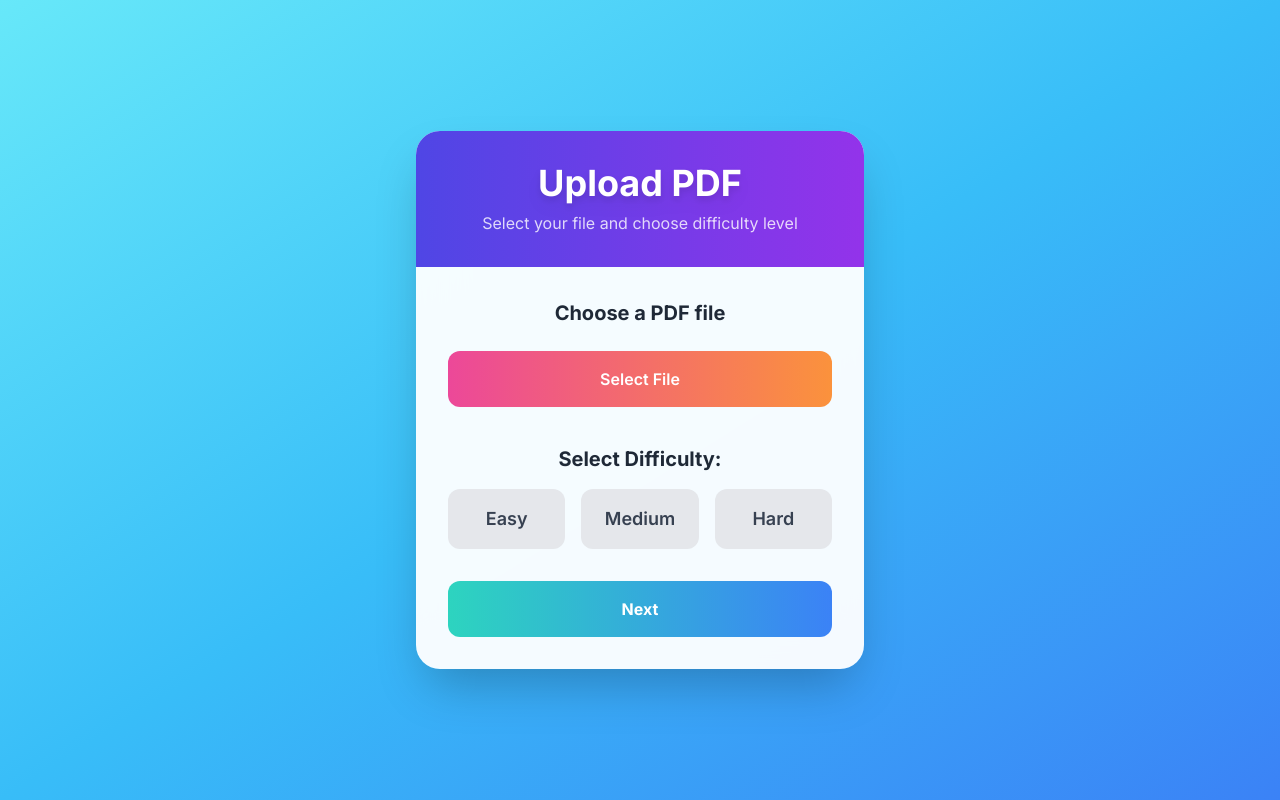
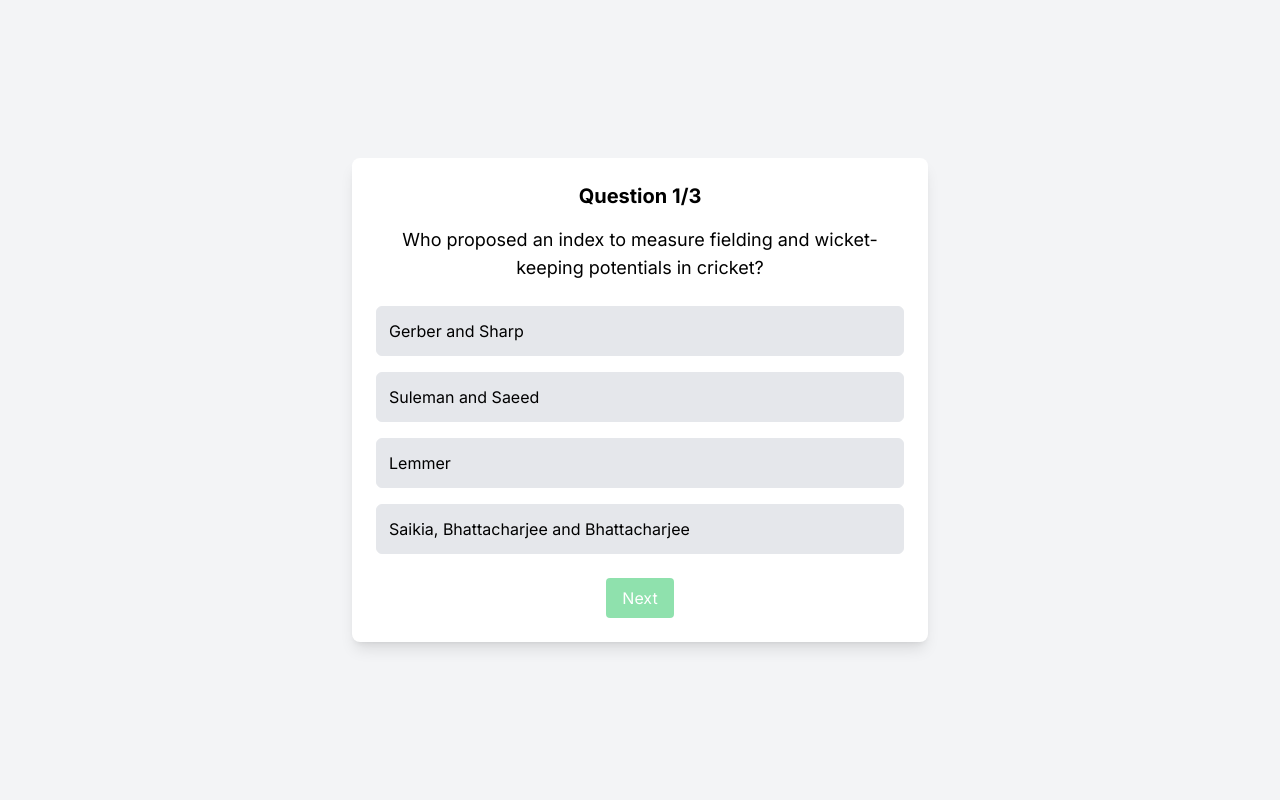
Before and after one commit to ayush0210/quickquizz-frontend, a React (Create React App) app: page /quiz in a window 1280 px wide. Before the commit this address led to /upload. Built offline with nearby package versions, Linux system fonts and the light colour scheme.

Commit message:
ReadingPage and QuizPage

```diff
--- a/package.json
+++ b/package.json
@@ -3,7 +3,6 @@
   "version": "0.1.0",
   "private": true,
   "dependencies": {
-    "@tailwindcss/forms": "^0.5.9",
     "@tailwindcss/typography": "^0.5.15",
     "@testing-library/jest-dom": "^5.17.0",
     "@testing-library/react": "^13.4.0",
@@ -39,6 +38,7 @@
     ]
   },
   "devDependencies": {
+    "@tailwindcss/forms": "^0.5.9",
     "autoprefixer": "^10.4.20",
     "postcss": "^8.4.47",
     "tailwindcss": "^3.4.13"
--- a/src/App.js
+++ b/src/App.js
@@ -1,7 +1,11 @@
 import React from 'react';
 import { BrowserRouter as Router, Route, Routes, Navigate } from 'react-router-dom';
+
 import UploadPage from './components/UploadPage';
 import SummaryPage from './components/SummaryPage';
+import ReadingPage from './components/ReadingPage';
+import QuizPage from './components/QuizPage';
+
 import './App.css';
 
 function App() {
@@ -12,6 +16,8 @@ function App() {
           <Route path="/" element={<Navigate to="/upload" replace />} />
           <Route path="/upload" element={<UploadPage />} />
           <Route path="/summary" element={<SummaryPage />} />
+          <Route path="/reading" element={<ReadingPage />} />
+          <Route path="/quiz" element={<QuizPage />} />
           <Route path="*" element={<Navigate to="/upload" replace />} />
         </Routes>
       </div>
--- /dev/null
+++ b/src/components/QuizPage.js
@@ -0,0 +1,160 @@
+import React, { useState } from 'react';
+import '../index.css'; // Tailwind styles
+
+const quizData = {
+    "questions": [
+        {
+            "question": "Who proposed an index to measure fielding and wicket-keeping potentials in cricket?",
+            "options": [
+                "Gerber and Sharp",
+                "Suleman and Saeed",
+                "Lemmer",
+                "Saikia, Bhattacharjee and Bhattacharjee"
+            ],
+            "answer": 0,
+            "justification": "Gerber and Sharp (2006) proposed an index to measure fielding and wicket-keeping potentials."
+        },
+        {
+            "question": "What is the 'SS Index'?",
+            "options": [
+                "A tool for analysing player performance in batting, bowling and wicket-keeping",
+                "A tool for measuring fielding potentials",
+                "A method to determine optimal scoring rates",
+                "A player rating system in ODI cricket"
+            ],
+            "answer": 0,
+            "justification": "Suleman and Saeed (2009) introduced the 'SS Index', a comprehensive tool for analysing player performance in batting, bowling and wicket-keeping, using Twenty20 cricket match data."
+        },
+        {
+            "question": "What did Lemmer (2011) focus on in Test cricket?",
+            "options": [
+                "Batting performance",
+                "Bowling performance",
+                "Fielding performance",
+                "Wicket-keeping performance and batting performance"
+            ],
+            "answer": 3,
+            "justification": "Lemmer (2011) focused specifically on wicket-keeping performance in Test cricket, considering both batting performance and dismissal rate."
+        },
+        // Add the rest of your questions here...
+    ]
+};
+
+const QuizPage = () => {
+    const [currentQuestion, setCurrentQuestion] = useState(0);
+    const [selectedOption, setSelectedOption] = useState(null);
+    const [score, setScore] = useState(0);
+    const [showResults, setShowResults] = useState(false);
+    const [results, setResults] = useState([]);
+
+    const totalQuestions = quizData.questions.length;
+
+    const handleOptionSelect = (index) => {
+        setSelectedOption(index);
+    };
+
+    const handleNextQuestion = () => {
+        const isCorrect = selectedOption === quizData.questions[currentQuestion].answer;
+
+        // Update score and track whether the answer was correct or not
+        if (isCorrect) {
+            setScore(score + 1);
+        }
+
+        // Store result (whether it's correct or not)
+        setResults([
+            ...results,
+            {
+                question: quizData.questions[currentQuestion].question,
+                selectedOption,
+                correctAnswer: quizData.questions[currentQuestion].answer,
+                isCorrect,
+                justification: quizData.questions[currentQuestion].justification
+            }
+        ]);
+
+        setSelectedOption(null);
+        if (currentQuestion < totalQuestions - 1) {
+            setCurrentQuestion(currentQuestion + 1);
+        } else {
+            setShowResults(true);
+        }
+    };
+
+    const handleRestartQuiz = () => {
+        setCurrentQuestion(0);
+        setScore(0);
+        setSelectedOption(null);
+        setShowResults(false);
+        setResults([]);
+    };
+
+    return (
+        <div className="min-h-screen bg-gray-100 p-5 flex items-center justify-center">
+            <div className="bg-white shadow-lg p-6 rounded-lg max-w-xl w-full">
+                {!showResults ? (
+                    <>
+                        <h1 className="text-xl font-bold mb-4">
+                            Question {currentQuestion + 1}/{totalQuestions}
+                        </h1>
+                        <p className="mb-6 text-lg">{quizData.questions[currentQuestion].question}</p>
+
+                        <div className="grid grid-cols-1 gap-4">
+                            {quizData.questions[currentQuestion].options.map((option, index) => (
+                                <button
+                                    key={index}
+                                    onClick={() => handleOptionSelect(index)}
+                                    className={`p-3 border rounded-md text-left ${
+                                        selectedOption === index ? 'bg-blue-500 text-white' : 'bg-gray-200'
+                                    }`}
+                                >
+                                    {option}
+                                </button>
+                            ))}
+                        </div>
+
+                        <div className="mt-6">
+                            <button
+                                onClick={handleNextQuestion}
+                                disabled={selectedOption === null}
+                                className="bg-green-500 text-white px-4 py-2 rounded hover:bg-green-600 disabled:opacity-50"
+                            >
+                                {currentQuestion === totalQuestions - 1 ? 'Finish Quiz' : 'Next'}
+                            </button>
+                        </div>
+                    </>
+                ) : (
+                    <>
+                        <h1 className="text-2xl font-bold mb-4">Quiz Completed!</h1>
+                        <p className="text-lg mb-4">Your Score: {score}/{totalQuestions}</p>
+
+                        <div className="mb-6">
+                            <h2 className="text-lg font-bold mb-2">Results</h2>
+                            {results.map((result, index) => (
+                                <div key={index} className="mb-4">
+                                    <p className="text-gray-700">
+                                        <strong>Q{index + 1}:</strong> {result.question}
+                                    </p>
+                                    <p className={`text-sm ${result.isCorrect ? 'text-green-600' : 'text-red-600'}`}>
+                                        Your Answer: {quizData.questions[index].options[result.selectedOption]} [{result.isCorrect ? 'Correct' : 'Incorrect'}]
+                                    </p>
+                                    <p className="text-gray-500 text-sm">Correct Answer: {quizData.questions[index].options[result.correctAnswer]}</p>
+                                    <p className="text-gray-500 text-sm italic">Justification: {result.justification}</p>
+                                </div>
+                            ))}
+                        </div>
+
+                        <button
+                            onClick={handleRestartQuiz}
+                            className="bg-blue-500 text-white px-4 py-2 rounded hover:bg-blue-600"
+                        >
+                            Restart Quiz
+                        </button>
+                    </>
+                )}
+            </div>
+        </div>
+    );
+};
+
+export default QuizPage;
--- /dev/null
+++ b/src/components/ReadingPage.js
@@ -0,0 +1,71 @@
+import React, { useState } from 'react';
+import "../index.css";
+
+const ReadingPage = () => {
+  const [darkMode, setDarkMode] = useState(false);
+  const [doubt, setDoubt] = useState('');
+  const progress = 69; // Example progress value
+
+  const handleDoubtSubmit = (e) => {
+    e.preventDefault();
+    console.log(doubt); // Handle the doubt submission here
+    setDoubt(''); // Clear the doubt input after submission
+  };
+
+  return (
+    <div className={`${darkMode ? 'dark' : ''} h-screen`}>
+      <div className="bg-white dark:bg-gray-800 text-black dark:text-white p-5">
+        {/* Toggle Dark/Light Mode */}
+        <button
+          onClick={() => setDarkMode(!darkMode)}
+          className="bg-gray-300 dark:bg-gray-700 text-black dark:text-white px-4 py-2 rounded mb-4"
+        >
+          {darkMode ? 'Light Mode' : 'Dark Mode'}
+        </button>
+
+        {/* Progress Bar Section */}
+        <div className="p-5">
+          <h2 className="text-lg font-semibold">Your Progress</h2>
+          <div className="w-full bg-gray-200 rounded-full mt-4">
+            <div
+              className="bg-blue-500 text-xs font-medium text-blue-100 text-center p-0.5 leading-none rounded-full"
+              style={{ width: `${progress}%` }}
+            >
+              {progress}%
+            </div>
+          </div>
+        </div>
+
+        {/* Summary Section */}
+        <div className="p-5">
+          <h1 className="text-xl font-bold">My Education Summary</h1>
+          <p className="mt-4">
+            I have a background in Computer and Information Sciences, with a Master's degree focusing on software engineering and web development. I have expertise in ReactJS, MERN stack, and web application design.
+          </p>
+        </div>
+
+        {/* Doubt Submission Section */}
+        <div className="p-5">
+          <h2 className="text-lg font-semibold">Ask your doubts:</h2>
+          <form onSubmit={handleDoubtSubmit} className="mt-4">
+            <textarea
+              value={doubt}
+              onChange={(e) => setDoubt(e.target.value)}
+              className="w-full p-2 border border-gray-300 rounded"
+              rows="4"
+              placeholder="Type your doubt here..."
+            />
+            <button
+              type="submit"
+              className="bg-green-500 text-white px-4 py-2 rounded mt-2"
+            >
+              Submit
+            </button>
+          </form>
+        </div>
+      </div>
+    </div>
+  );
+};
+
+export default ReadingPage;
```
Also changed, not shown: 1 other file (tests, documents, lock files or other folders).
